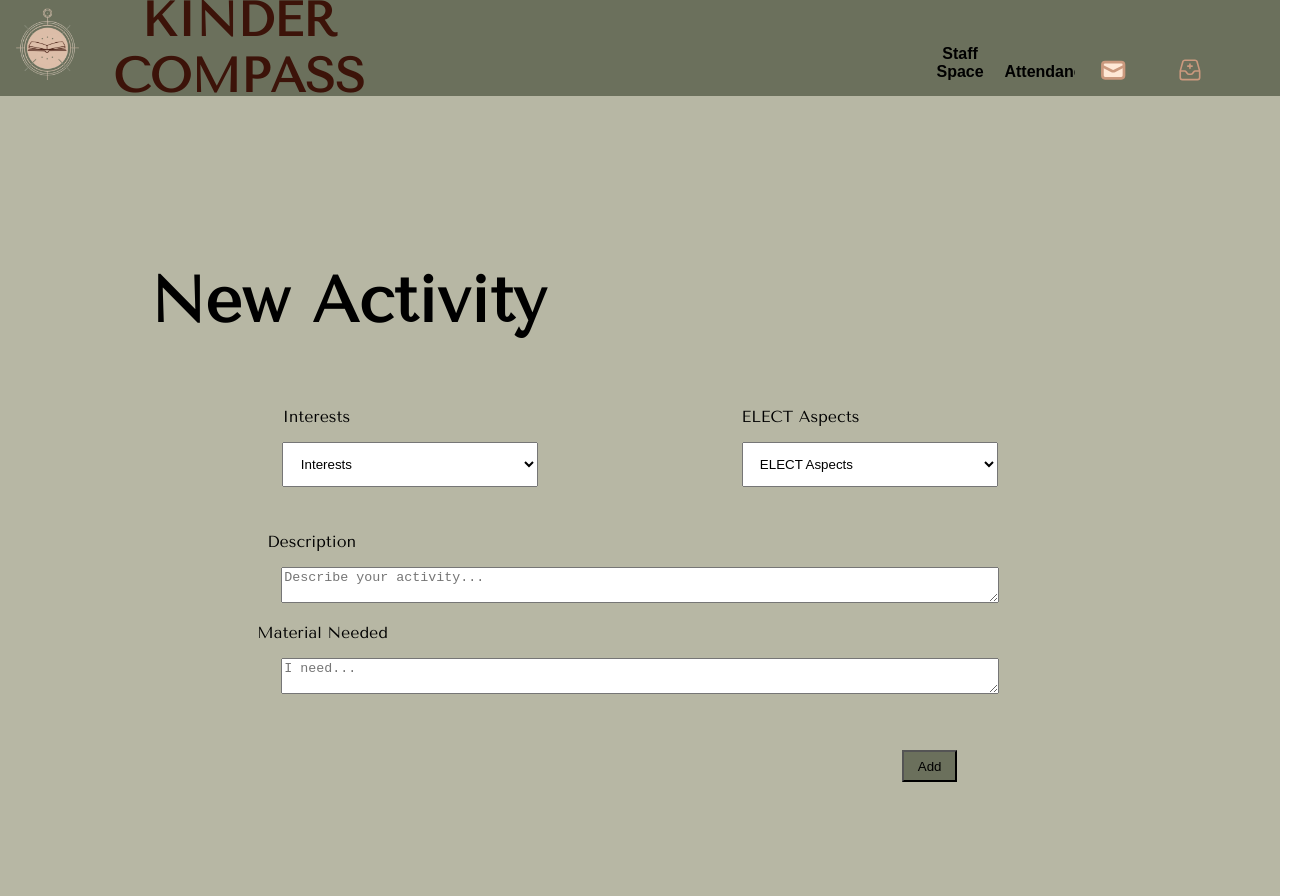
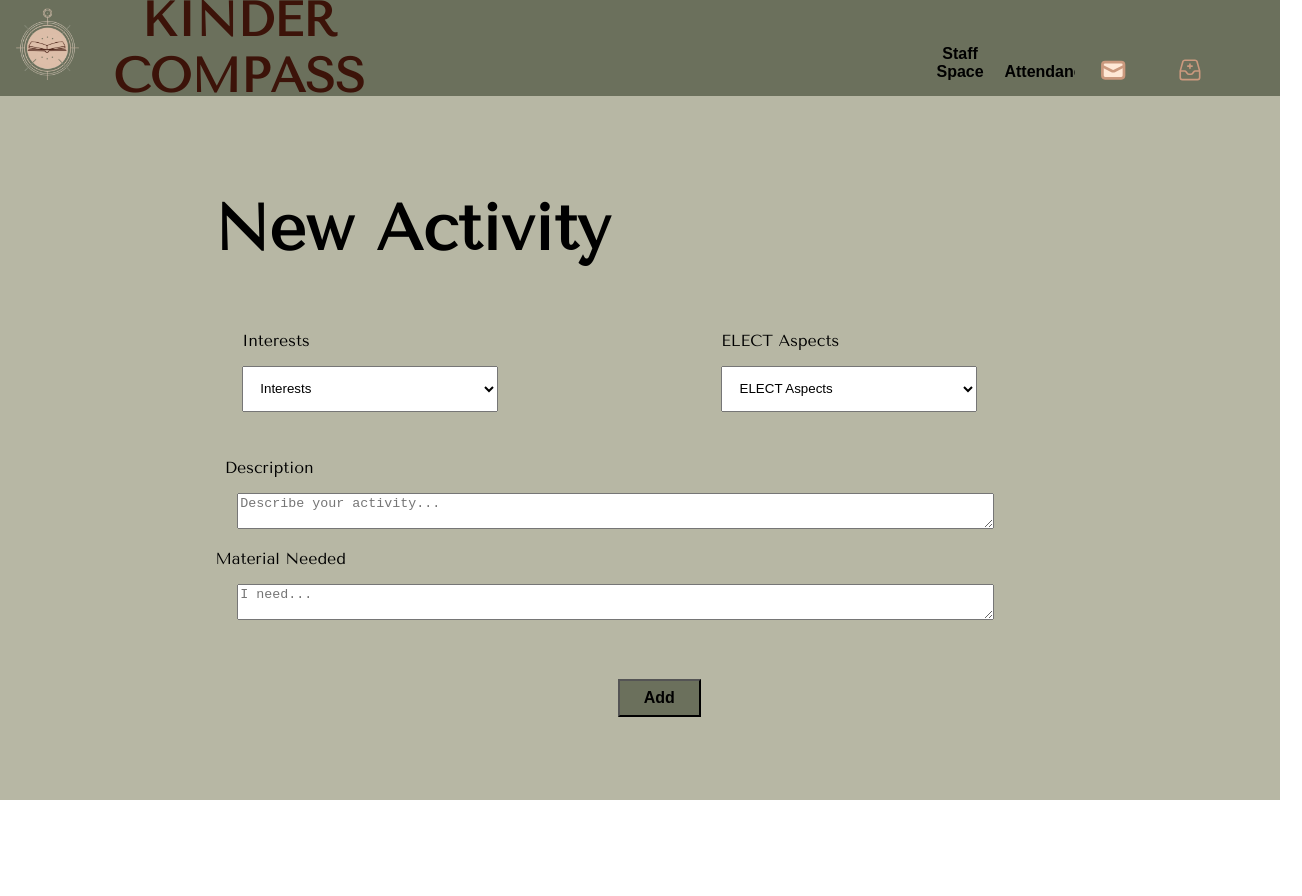
Before and after one commit to CNormandB/Kinder-Compass, a React (Create React App) app: page /planning in a window 1280 px wide. Shown: the whole page, 1302 px wide, since content can reach past the window. After the commit the page ends 800 px from the top, so only its background shows below. Built offline with nearby package versions, Linux system fonts and the light colour scheme.

Commit message:
fix corrected layout for Header addition

```diff
--- a/src/pages/Planning.css
+++ b/src/pages/Planning.css
@@ -3,24 +3,26 @@
   align-items: center;
   justify-content: center;
   flex-direction: column;
-  height: 100vh;
   background-color: #B7B7A4;
+  height: 88vh;
+  margin-bottom: 0;
 }
 
 .new_plan_form{
   display: flex;
-  align-items: center;
+  align-items: flex-start;
   justify-content: center;
   flex-direction: column;
-  height: 80%;
-  width: 90%;
+  height: 100%;
+  width: 95%;
 }
 
 .new_plan_form h1{
   display: flex;
-  width:100%;
+  height: 10%;
   font-size: 4em;
   padding-left: 15%;
+  margin-top: 1%;
 }
 
 .plan_dropdowns{
@@ -78,7 +80,9 @@
 .new_plan_form input{
   max-width: 10em;
   padding: .5em;
-  padding-right: 1em;
-  padding-left: 1em;
+  padding-right: 1.5em;
+  padding-left: 1.5em;
   background-color: #6B705C;
+  font-size: medium;
+  font-weight: 700;
 }
```
